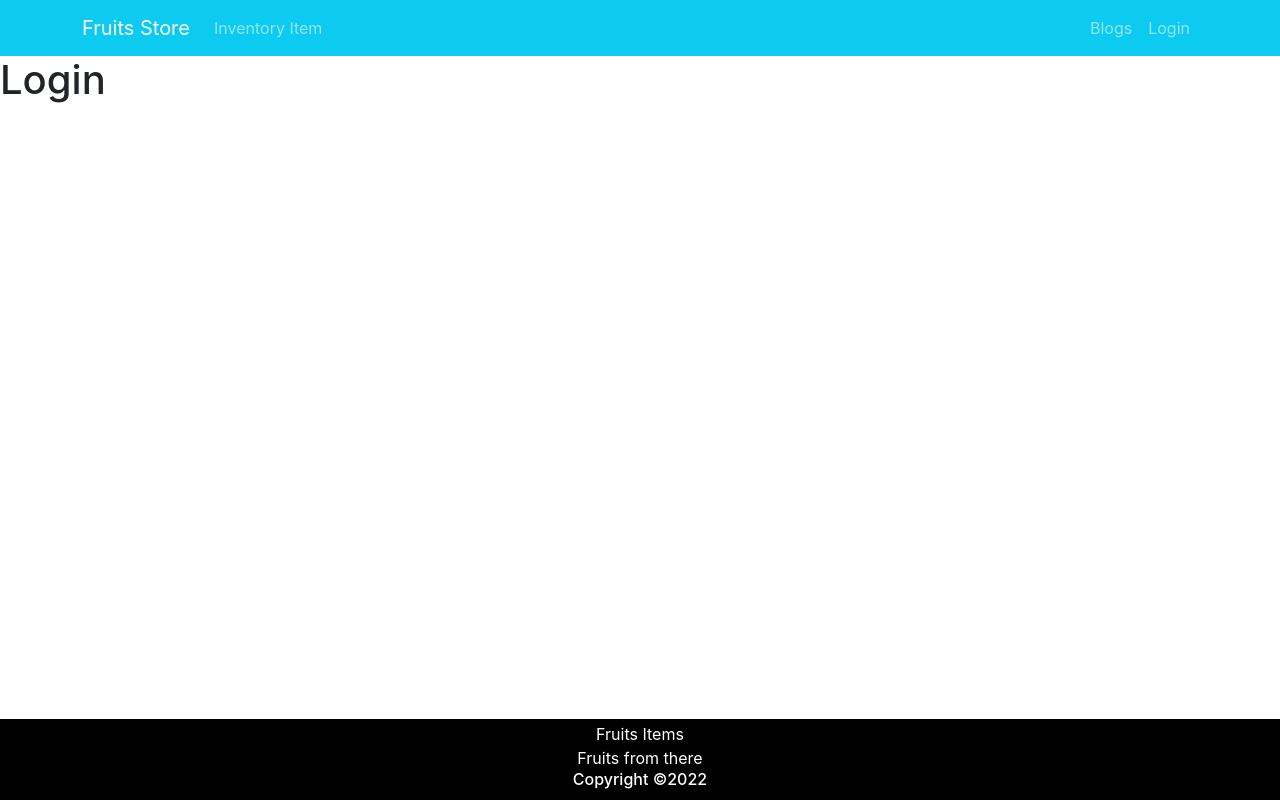
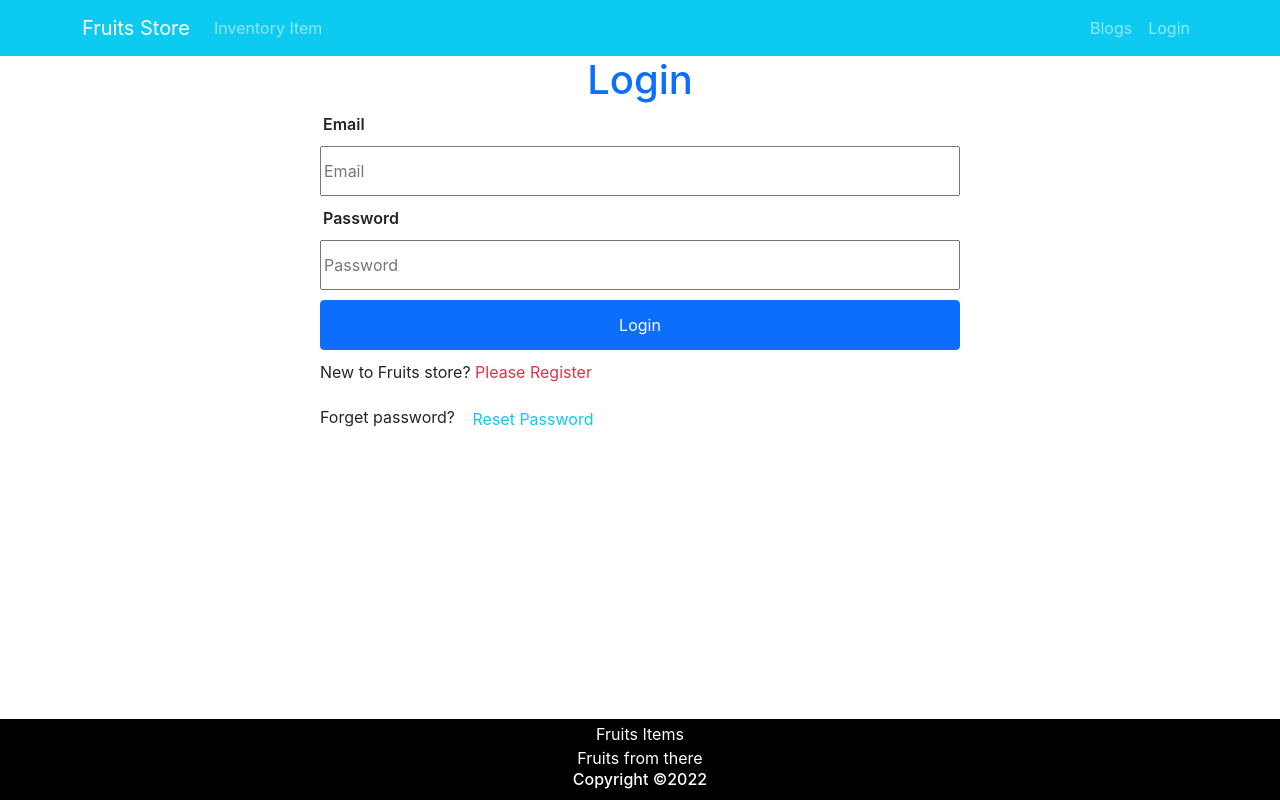
Before and after one commit to muhammadsajit/fruits-store-house-cilent-website, a React (Create React App) app: page /login in a window 1280 px wide. Built offline with nearby package versions, Linux system fonts and the light colour scheme.

Commit message:
login page added

```diff
--- a/src/PagesOfWebsite/Login/Login.css
+++ b/src/PagesOfWebsite/Login/Login.css
@@ -0,0 +1,16 @@
+.form-container{
+    width: 50%;
+    margin: 0 auto;
+
+}
+label{
+    margin-bottom: 10px;
+    padding-left: 3px;
+    font-weight: 600;
+}
+input{
+    width: 100%;
+    height: 50px;
+    margin-bottom: 10px;
+
+}
--- a/src/PagesOfWebsite/Login/Login.js
+++ b/src/PagesOfWebsite/Login/Login.js
@@ -1,9 +1,66 @@
-import React from 'react';
+import React, { useState } from 'react';
+import { useSignInWithEmailAndPassword } from 'react-firebase-hooks/auth';
+import { Link, useNavigate } from 'react-router-dom';
+import auth from '../../firebase.init';
+import './Login.css'
 
 const Login = () => {
+    const [email,setEmail]=useState('');
+    const [password,setPassword]=useState('');
+    const navigate=useNavigate()
+    const navigateRegister =()=>{
+        navigate('/register')
+    }
+    const [
+        signInWithEmailAndPassword,
+        user,
+        loading,
+        error,
+      ] = useSignInWithEmailAndPassword(auth);
+
+    const handleBlurEmail = event=>{
+        setEmail(event.target.value);
+    }
+    const handleBlurPass = event=>{
+        setPassword(event.target.value);
+    }
+
+const handleForm =event=>{
+    event.preventDefault();
+    signInWithEmailAndPassword(email,password);
+
+}
+
+
+
+
+    let errorMessage;
+    if (error ) {
+        errorMessage=
+          <div>
+            <p className='text-danger'>ErrorMessage: {error.message}</p>
+          </div>
+
+      }
     return (
-        <div>
-            <h1>Login</h1>
+        <div className='form-container'>
+
+            <form onSubmit={handleForm}>
+               <h1 className='text-center text-primary'>Login</h1>
+
+
+
+               <label  htmlFor="email">Email</label> <br />
+               <input type="email" name='email' id="" placeholder='Email' autoComplete='off' onBlur={handleBlurEmail} required /> <br />
+               <label  htmlFor="password">Password</label> <br />
+               <input type="password"  name='password' id="" onBlur={handleBlurPass} autoComplete='off' placeholder='Password' required/>
+               <input className='btn btn-primary' type="submit" value="Login" />
+
+
+           </form>
+           {errorMessage}
+           <p>New to Fruits store? <Link to='/register' className='text-danger  text-decoration-none' onClick={navigateRegister}>Please Register</Link></p>
+            <p>Forget password? <button className='text-info btn btn-link  text-decoration-none' >Reset Password</button></p>
         </div>
     );
 };
--- a/src/PagesOfWebsite/Register/Register.js
+++ b/src/PagesOfWebsite/Register/Register.js
@@ -57,12 +57,12 @@
                <h1 className='text-center text-primary'>Please Register</h1>
 
                <label className='fw-blod' htmlFor="username">UserName</label> <br />
-               <input onBlur={handleBlurName} type="text" name='username' placeholder='UserName' required /> <br />
+               <input onBlur={handleBlurName} type="text"  name='username'  autoComplete='off' placeholder='UserName' required /> <br />
 
                <label  htmlFor="email">Email</label> <br />
-               <input type="email" name="email" id="" placeholder='Email'onBlur={handleBlurEmail} required /> <br />
+               <input type="email" name='email'  id="" placeholder='Email' autoComplete='off' onBlur={handleBlurEmail} required /> <br />
                <label  htmlFor="password">Password</label> <br />
-               <input type="password"  name="password" id="" onBlur={handleBlurPass} placeholder='Password' required/>
+               <input type="password" autoComplete='off'  name="password" id="" onBlur={handleBlurPass} placeholder='Password' required/>
                <input className='btn btn-primary' type="submit" value="Register" />
 
 
```
